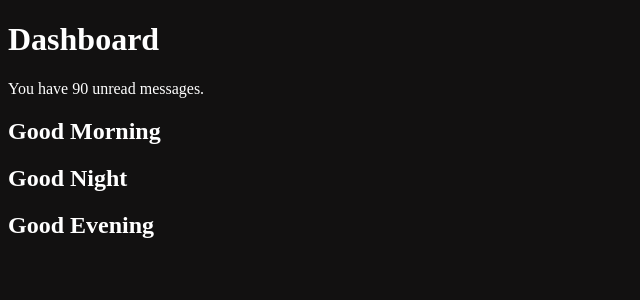
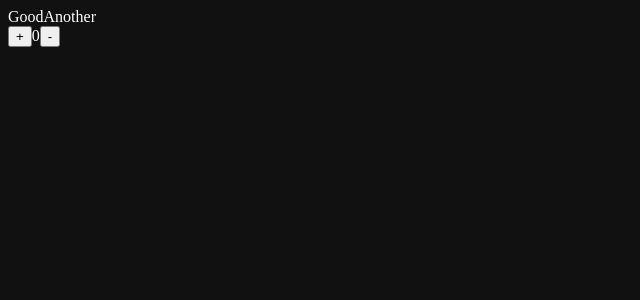
Before and after one commit to Aestheticsuraj234/js-react, a React (Vite) app in the folder react-js/my-app/: page / in a window 1280 px wide. Shown: the top 300 px of the page, without its empty margins (0-640 px from the left). Built offline with nearby package versions, Linux system fonts and the light colour scheme.

Commit message:
other hooks

```diff
--- a/react-js/my-app/src/App.jsx
+++ b/react-js/my-app/src/App.jsx
@@ -2,6 +2,7 @@ import React from 'react'
 import Form from './Form'
 import NameList from './NameList'
 import Welcome from './Welcome'
+import Hooks from './Hooks'
 
 const App = () => {
 
@@ -21,7 +22,8 @@ const App = () => {
   return (
 
     <div>
-      <Welcome isLogged={false}/>
+      <Hooks/>
+      {/* <Welcome isLogged={false}/> */}
       {/* <NameList/> */}
       {/* <Form/> */}
     </div>
--- /dev/null
+++ b/react-js/my-app/src/Hooks.jsx
@@ -0,0 +1,49 @@
+import React, { useEffect, useRef, useState ,useMemo , useCallback} from "react";
+import Navbar from "./navbar";
+
+// const nums = new Array(30_00_0000).fill(0).map((_ , i)=>{
+//     return {
+//         index:i,
+//         isMagical:i === 29_00_0000
+//     }
+// })
+
+const Hooks = () => {
+  const [count, setCount] = useState(0);
+//   const [number , setNumber] = useState(nums);
+ const [adjective , setAdjective] = useState("Good")
+
+//    const magical = useMemo(()=>number.find(item=>item.isMagical) , [])
+
+
+//   const a = useRef(10)
+//     const btnRef = useRef(null);
+
+//   useEffect(()=>{
+//       a.current++
+//     console.log(a.current);
+//     console.log("Rerendering")
+//   })
+
+//   const onChangeColor = ()=>{
+//     btnRef.current.style.backgroundColor = "green"
+//   }
+
+const getAdjective = useCallback(()=>{
+    return "Another"
+},[])
+
+  return(
+    <div>
+        <Navbar adjective={adjective} getAdjective={getAdjective}/>
+        {/* <h1>My fav number is {magical.index}</h1> */}
+        <button onClick={()=>setCount(count+1)}>+</button>
+        {count}
+        <button onClick={()=>setCount(count-1)}>-</button>
+
+        {/* <button ref={btnRef} onClick={onChangeColor}>Change Color</button> */}
+    </div>
+  )
+};
+
+export default Hooks;
--- /dev/null
+++ b/react-js/my-app/src/navbar.jsx
@@ -0,0 +1,13 @@
+import React , {memo} from 'react'
+
+const Navbar = ({adjective , getAdjective}) => {
+    console.log("Navbar is rendering")
+  return (
+    <div>
+        {adjective}
+        {getAdjective()}
+    </div>
+  )
+}
+
+export default memo(Navbar)
```
Also changed, not shown: 1 other file (tests, documents, lock files or other folders).
